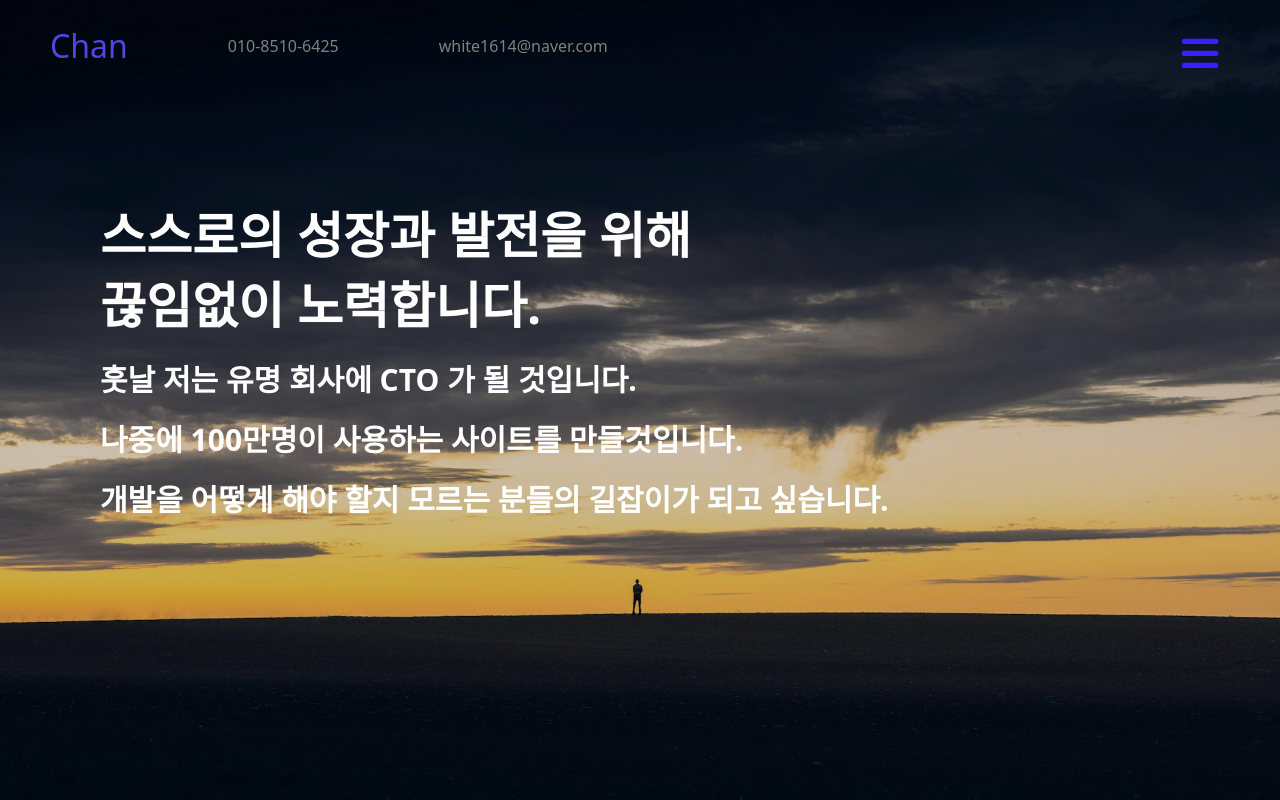
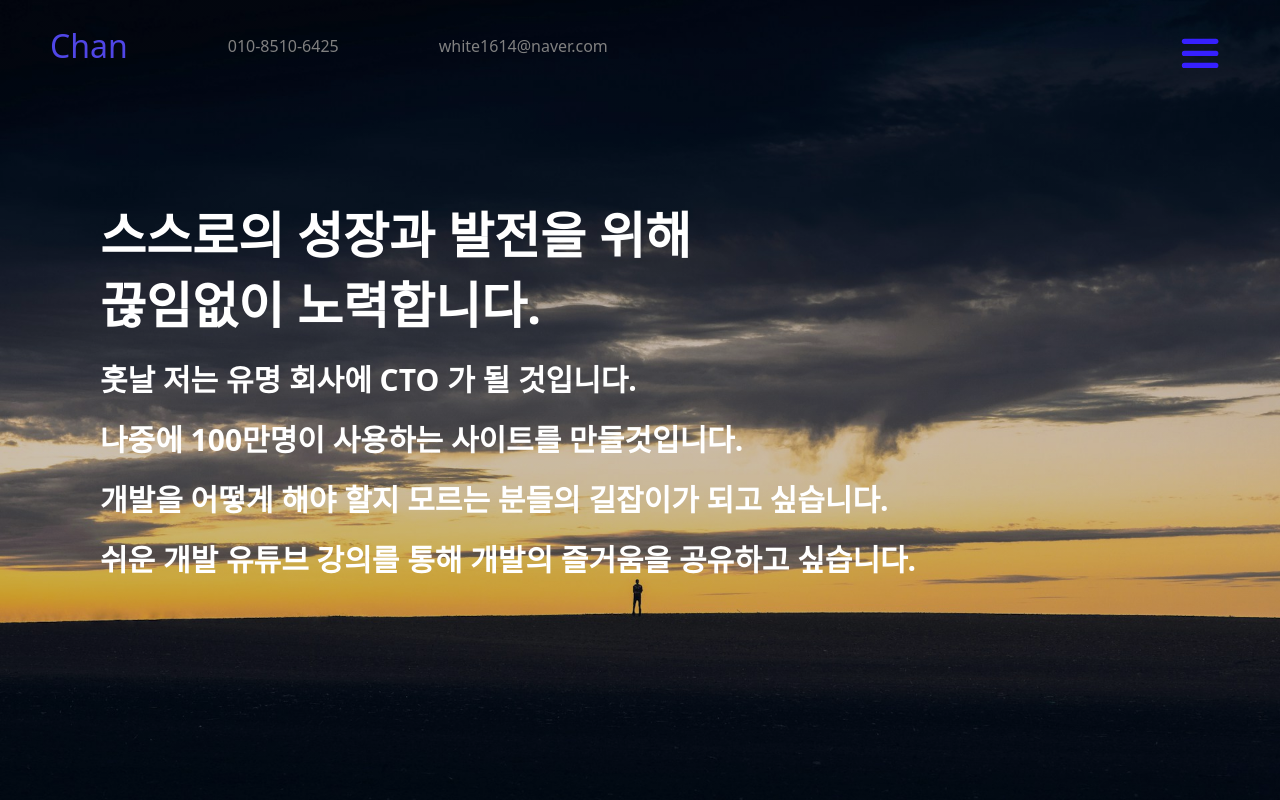
Before and after one commit to chanyoungcoding/ChanPortfolio, a React (Vite) app: page /about in a window 1280 px wide. Shown: the top 800 px of the page. Built offline with nearby package versions, Linux system fonts and the light colour scheme; the HTML template or start-up script is replaced by a standard one.

Commit message:
목표 1개 추가

```diff
--- a/src/pages/About.tsx
+++ b/src/pages/About.tsx
@@ -98,6 +98,7 @@ const About = () => {
         <p className='p_text'>훗날 저는 유명 회사에 CTO 가 될 것입니다.</p>
         <p className='p_text'>나중에 100만명이 사용하는 사이트를 만들것입니다.</p>
         <p className='p_text'>개발을 어떻게 해야 할지 모르는 분들의 길잡이가 되고 싶습니다.</p>
+        <p className='p_text'>쉬운 개발 유튜브 강의를 통해 개발의 즐거움을 공유하고 싶습니다.</p>
       </DreamBox>
 
       <BookBox>
```
